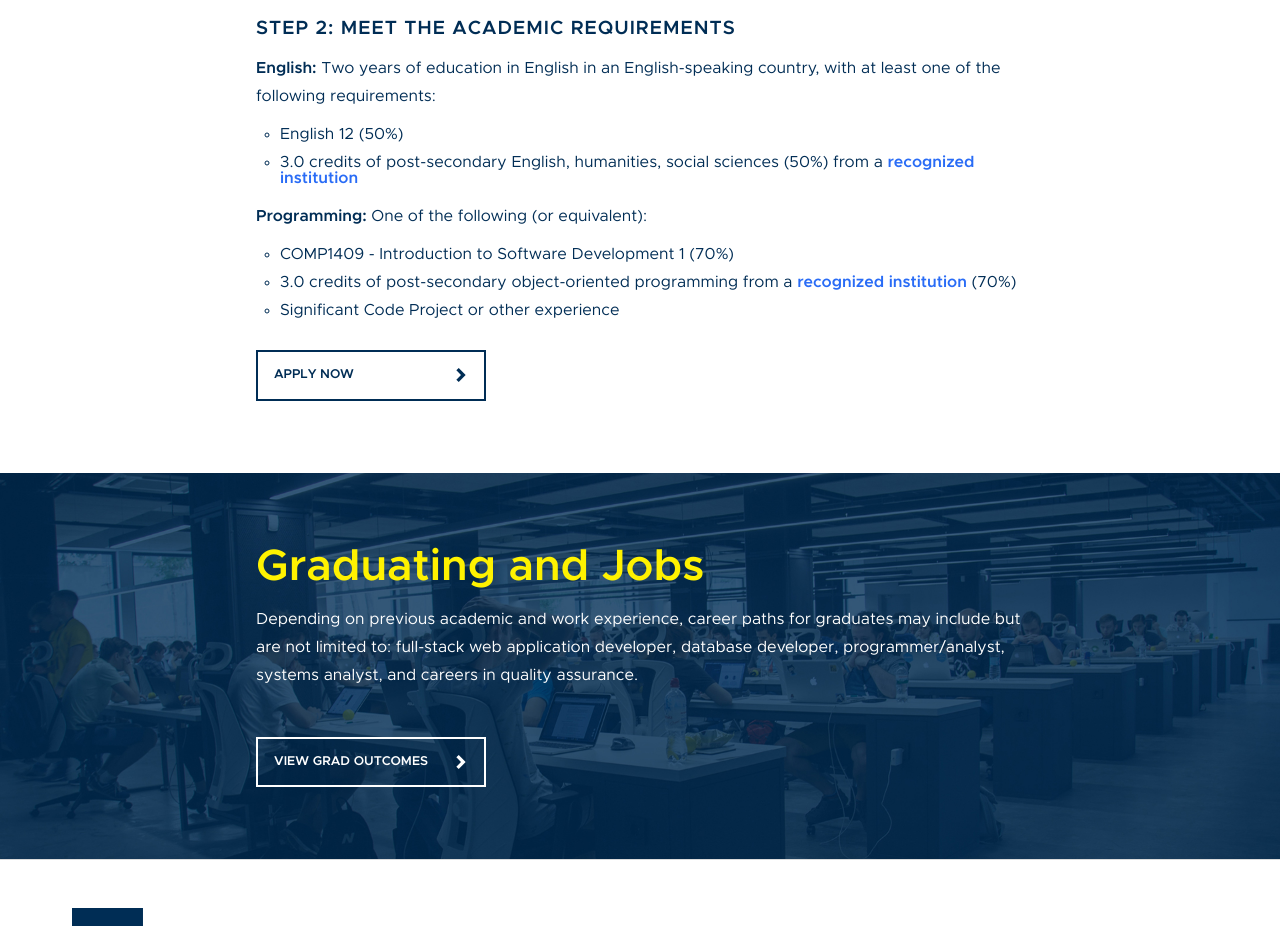
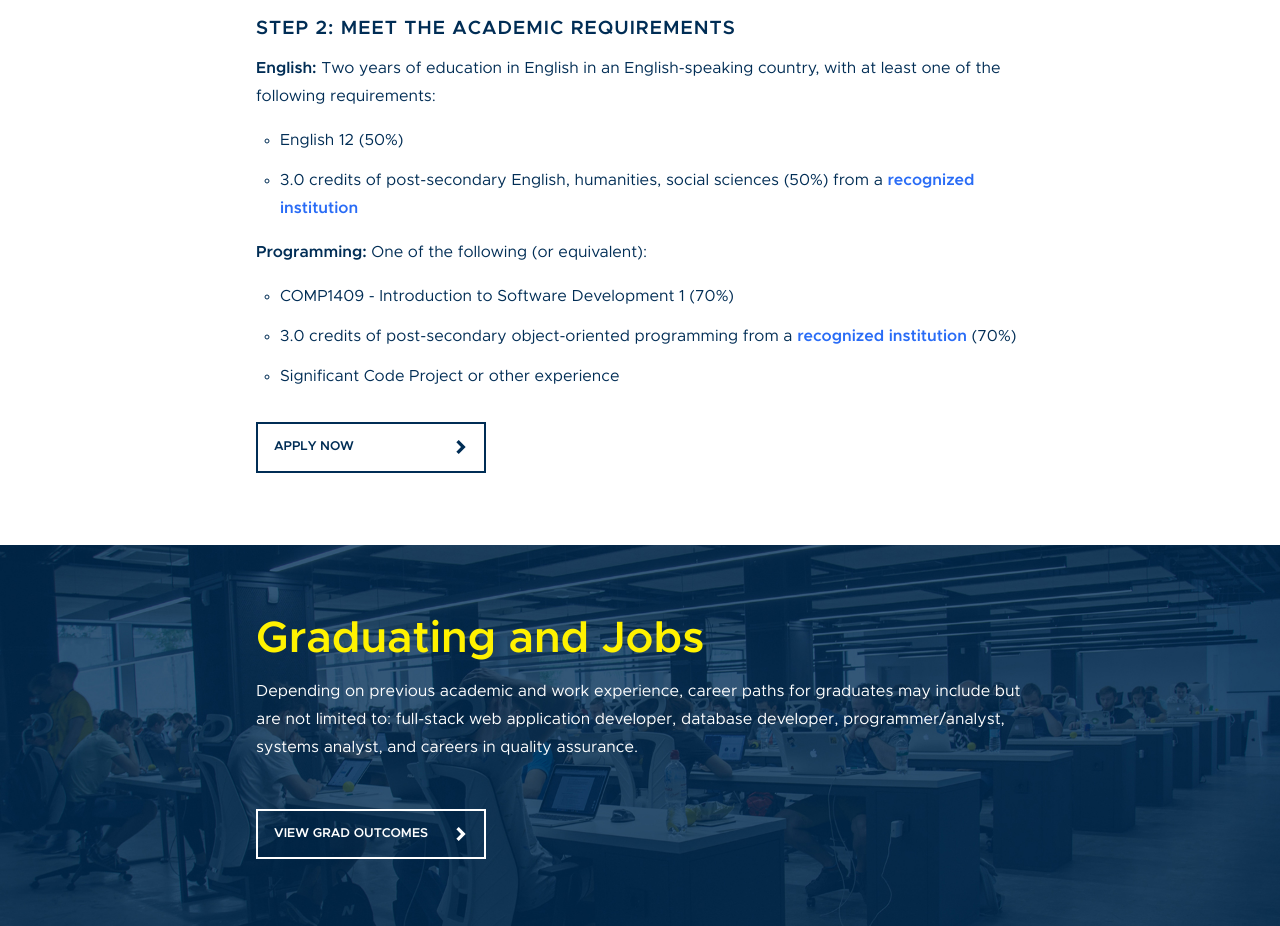
Before and after one commit to zhaleh-sojoodi/FrontEnd-project, a plain HTML site: page index.html in a window 1280 px wide. Shown: the part 2200-3126 px from the top of the page. Drawn offline with nearby package versions, Linux system fonts and the light colour scheme.

Commit message:
Change line height

```diff
--- a/scss/_main.scss
+++ b/scss/_main.scss
@@ -154,6 +154,7 @@ section {
 
         li {
             margin: 0.75rem 0;
+            line-height: 1.75rem;
         }
 
         &:last-child {
```
Also changed, not shown: css/styles.css, 1 other file.
